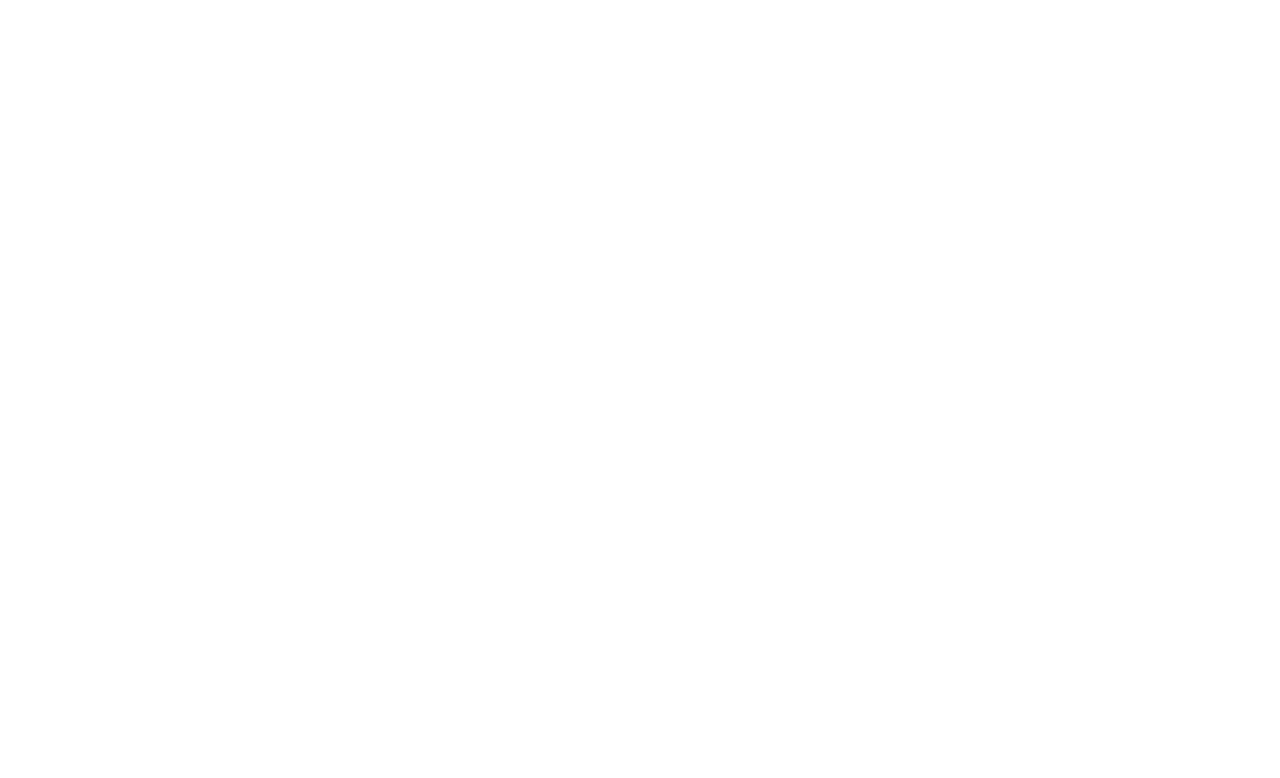
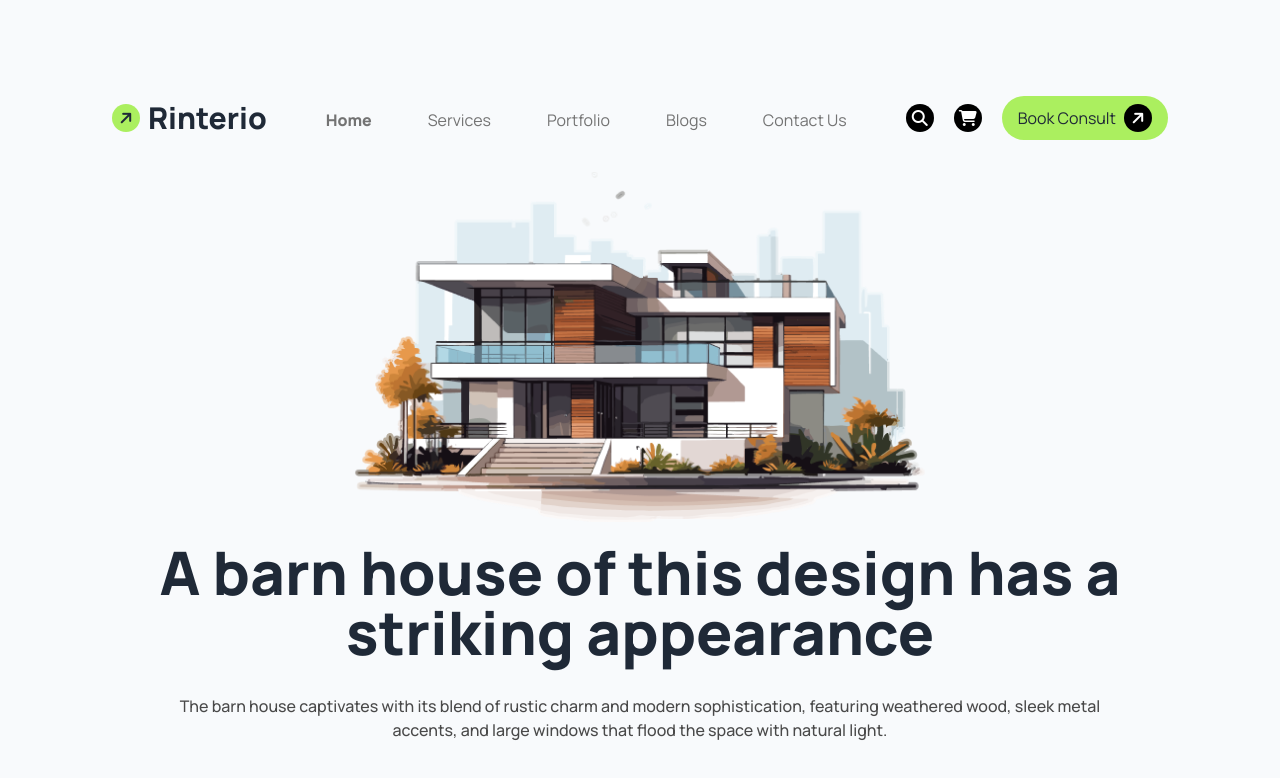
Before and after one commit to rony1957/Assignment3-House-Design, a plain HTML site: page index.html in a window 1280 px wide. Drawn offline with nearby package versions, Linux system fonts and the light colour scheme.

Commit message:
header area end with responsive

```diff
--- a/index.html
+++ b/index.html
@@ -1,5 +1,5 @@
 <!DOCTYPE html>
-<html lang="en">
+<html lang="en"  data-theme="light">
 <head>
     <meta charset="UTF-8">
     <meta name="viewport" content="width=device-width, initial-scale=1.0">
@@ -47,7 +47,86 @@
 <body class="manrope-font">
 
     <!-- -----Header area-->
-     <header>
+     <header class="bg-slate-50">
+        <section class="container mx-auto px-8 lg:px-28 lg:py-16">
+
+            <!-- navbar section head -->
+             <div class="flex justify-between py-8">
+                <!-- haeder nav -->
+                <div class="flex items-center gap-2">
+                    <div class="h-7 w-7 bg-[#ABEF5F] rounded-full text-center flex items-center justify-center">
+                        <i class="fa-solid fa-arrow-right -rotate-45"></i>
+                    </div>
+                   <a href="" class="text-3xl font-extrabold">Rinterio</a>
+                </div>
+                <!-- header nav -->
+
+                 <!-- navbar area -->
+             <nav class="">
+                <div class="lg:block hidden">
+                    <ul class="flex text-base text-[#737373] gap-14 mt-3">
+                        <li><a href="" class="text-base font-extrabold">Home</a></li>
+                        <li><a href="">Services</a></li>
+                        <li><a href="">Portfolio</a></li>
+                        <li><a href="">Blogs</a></li>
+                        <li><a href="">Contact Us</a></li>
+                    </ul>
+                </div>
+             </nav>
+            <!-- navbar area -->
+
+            <!-- navbar button -->
+             <div class="lg:flex hidden lg:block">
+                <div class="flex justify-center items-center gap-5 ">
+                    <div class="h-7 w-7 bg-black text-white rounded-full text-center flex items-center justify-center">
+                        <i class="fa-solid fa-magnifying-glass"></i>
+                    </div>
+                    <div class="h-7 w-7 bg-black text-white rounded-full text-center flex items-center justify-center mr-5">
+                        <i class="fa-solid fa-cart-shopping"></i>
+                    </div>
+                </div>
+                <div class="flex gap-2 bg-[#ABEF5F] px-4 py-2 rounded-full items-center">
+                    <a href="">Book Consult</a>
+                    <div class="h-7 w-7 bg-black text-white rounded-full text-center flex items-center justify-center">
+                        <i class="fa-solid fa-arrow-right -rotate-45"></i>
+                    </div>
+
+                </div>
+
+
+
+             </div>
+            <!-- navbar button -->
+              <!-- 3dot icon -->
+              <div class="flex items-center block lg:hidden">
+                <i class="fa-solid fa-bars"></i>
+
+                </div>
+               <!-- 3dot icon -->
+
+
+
+             </div>
+
+             <!-- banner section -->
+              <div class="">
+
+                <div class="flex justify-center">
+                  <img src="./assets/banner.png" alt="House">
+                </div>
+
+                <div class="text-center mt-5">
+                  <h1 class="text-4xl lg:text-6xl font-extrabold">A barn house of this design has a<br>striking appearance</h1>
+                  <p class="text-[#494949] text-base font-medium mt-8">The barn house captivates with its blend of rustic charm and modern sophistication, featuring weathered wood, sleek metal <br> accents, and large windows that flood the space with natural light.</p>
+                </div>
+
+              </div>
+              <!-- banner section -->
+
+
+
+
+        </section>
 
      </header>
     <!-- Header area end -->
```
